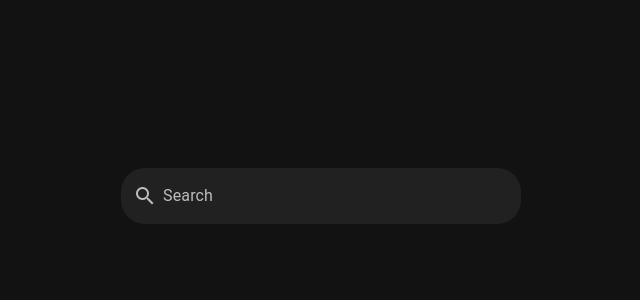
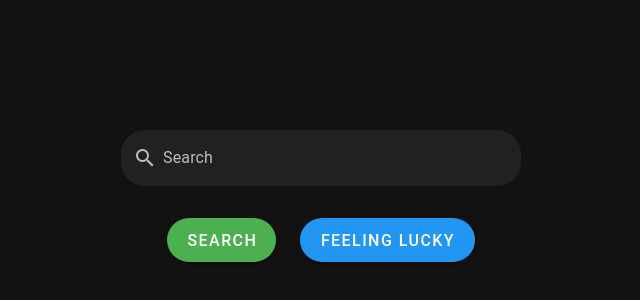
Before and after one commit to aliasgharafzalabadi/front-search-engine, a Nuxt app: page /home in a window 1280 px wide. Shown: the part 164-464 px from the top of the page, without its empty margins (319-959 px from the left). Built offline with nearby package versions, Linux system fonts and the light colour scheme.

Commit message:
complete main page ui

```diff
--- a/pages/home/index.vue
+++ b/pages/home/index.vue
@@ -1,8 +1,24 @@
 <template>
-    <div class="d-flex justify-center align-center" style="height: 90vh;">
-        <v-text-field class="mx-auto" label="Search" hide-details="auto" outlined dense flat solo solo-inverted rounded
-            color="primary" variant="solo-inverted" prepend-inner-icon="mdi-magnify"
-            style="max-width: 400px; width: 100%;">
-        </v-text-field>
-    </div>
+    <v-container class="d-flex justify-center align-center" style="height: 90vh;">
+        <v-row justify="center">
+            <v-col cols="12" md="8">
+                <v-text-field class="mx-auto" label="Search" hide-details="auto" outlined dense flat solo solo-inverted
+                    rounded color="primary" variant="solo-inverted" prepend-inner-icon="mdi-magnify"
+                    style="max-width: 400px; width: 100%;">
+                </v-text-field>
+                <v-row justify="center" class="mt-5">
+                    <v-col cols="2">
+                        <v-btn color="success" rounded="xl" size="large">
+                            Search
+                        </v-btn>
+                    </v-col>
+                    <v-col cols="3">
+                        <v-btn color="primary" rounded="xl" size="large">
+                            Feeling Lucky
+                        </v-btn>
+                    </v-col>
+                </v-row>
+            </v-col>
+        </v-row>
+    </v-container>
 </template>
```
